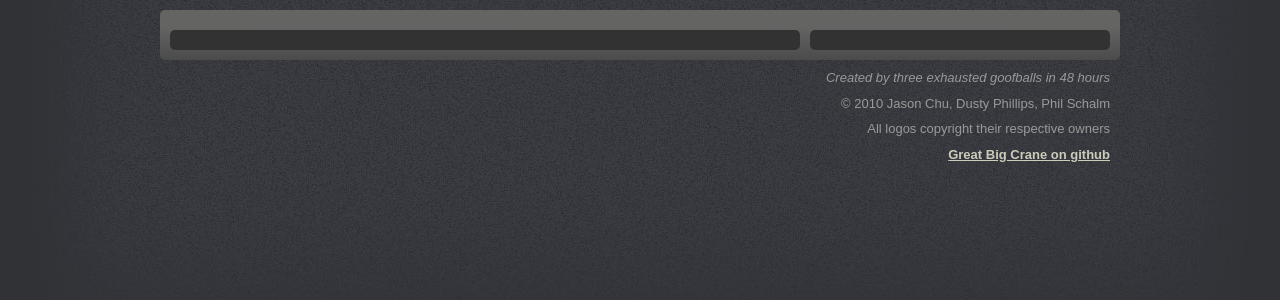
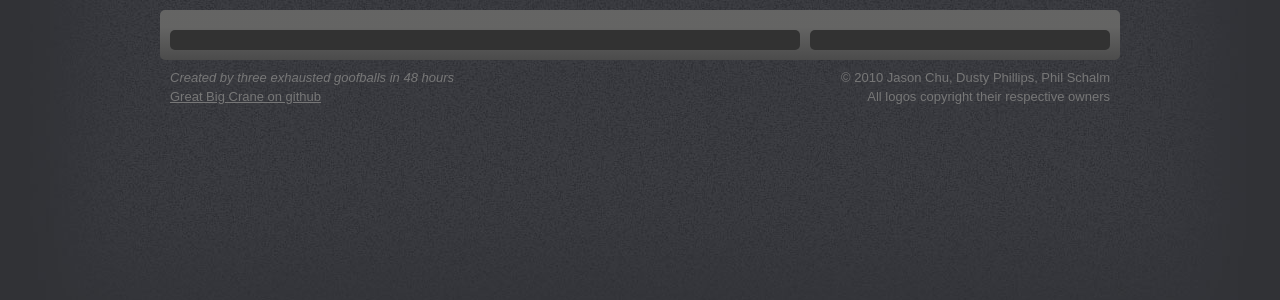
Before and after one commit to pnomolos/greatbigcrane, a Django app: template greatbigcrane/templates/sidebar.html in a window 1280 px wide. Shown: the part 120-420 px from the top of the page. Run offline with Django 3.2, Linux system fonts and the light colour scheme; the template is opened without the code that fills it, so the values that code supplies are empty; some libraries are stand-ins or nearby versions.

Commit message:
Better footer.

```diff
--- a/greatbigcrane/media/css/master.css
+++ b/greatbigcrane/media/css/master.css
@@ -684,8 +684,34 @@ form input[type=submit].red:hover {
 /* footer */
 footer {
   padding: 10px;
+  color: #777;
+}
+
+footer a,
+footer a:link,
+footer a:visited {
+  color: #777;
+  font-weight: normal;
+}
+
+footer a:hover {
+  color: #fff;
+}
+
+footer .copyright {
+  float: right;
+  clear: right;
   text-align: right;
-  color: #999;
+}
+
+footer .copyright.left {
+  float: left;
+  clear: left;
+  text-align: left;
+}
+
+footer p {
+  margin-bottom: 3px;
 }
 
 
--- a/greatbigcrane/templates/base.html
+++ b/greatbigcrane/templates/base.html
@@ -75,10 +75,14 @@
     </div>
 
     <footer>
-      <p class="copyright"><em>Created by three exhausted goofballs in 48 hours</em></p>
-      <p class="copyright">&copy; 2010 Jason Chu, Dusty Phillips, Phil Schalm</p>
-      <p class="copyright">All logos copyright their respective owners</p>
-      <p><a href="http://github.com/pnomolos/Django-Dash-2010">Great Big Crane on github</a></p>
+      <div class="copyright left">
+        <p><em>Created by three exhausted goofballs in 48 hours</em></p>
+        <p><a href="http://github.com/pnomolos/Django-Dash-2010">Great Big Crane on github</a></p>
+      </div>
+      <div class="copyright">
+        <p>&copy; 2010 Jason Chu, Dusty Phillips, Phil Schalm</p>
+        <p>All logos copyright their respective owners</p>
+      </div>
     </footer>
   </div> <!--! end of #container -->
 
```
